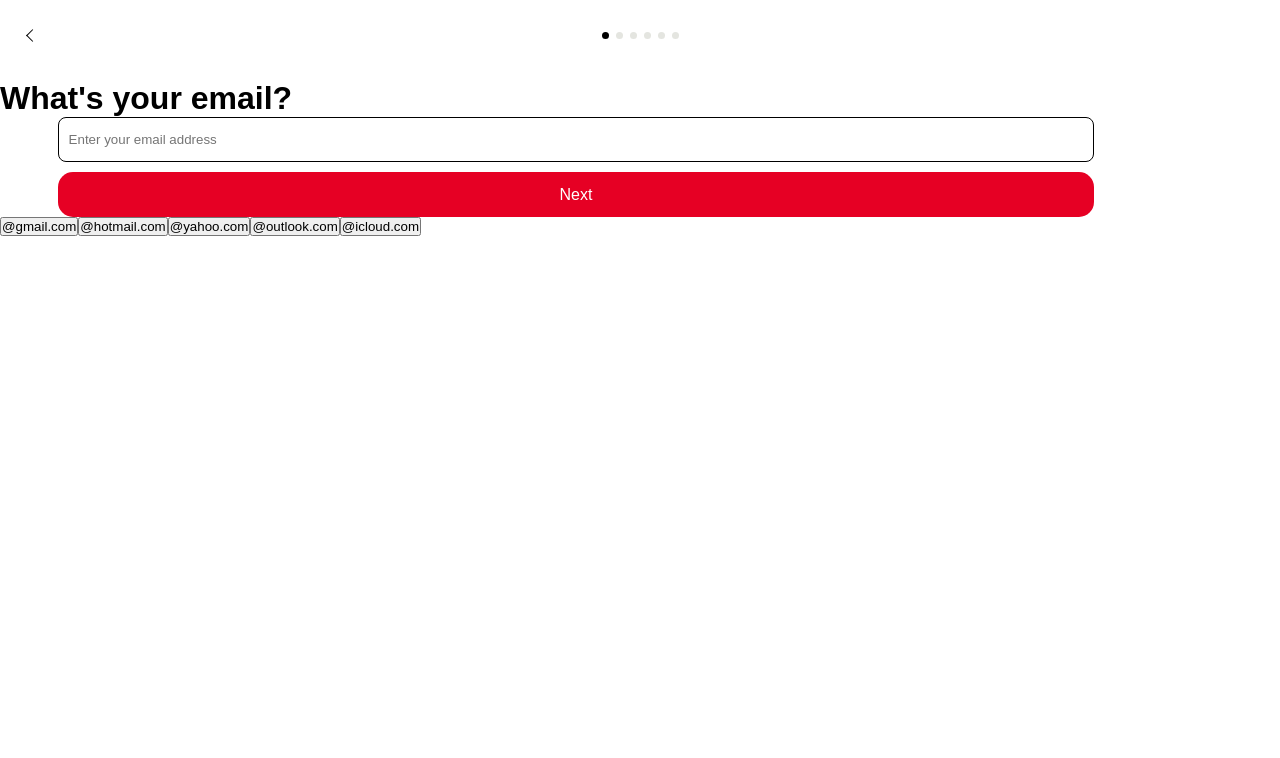
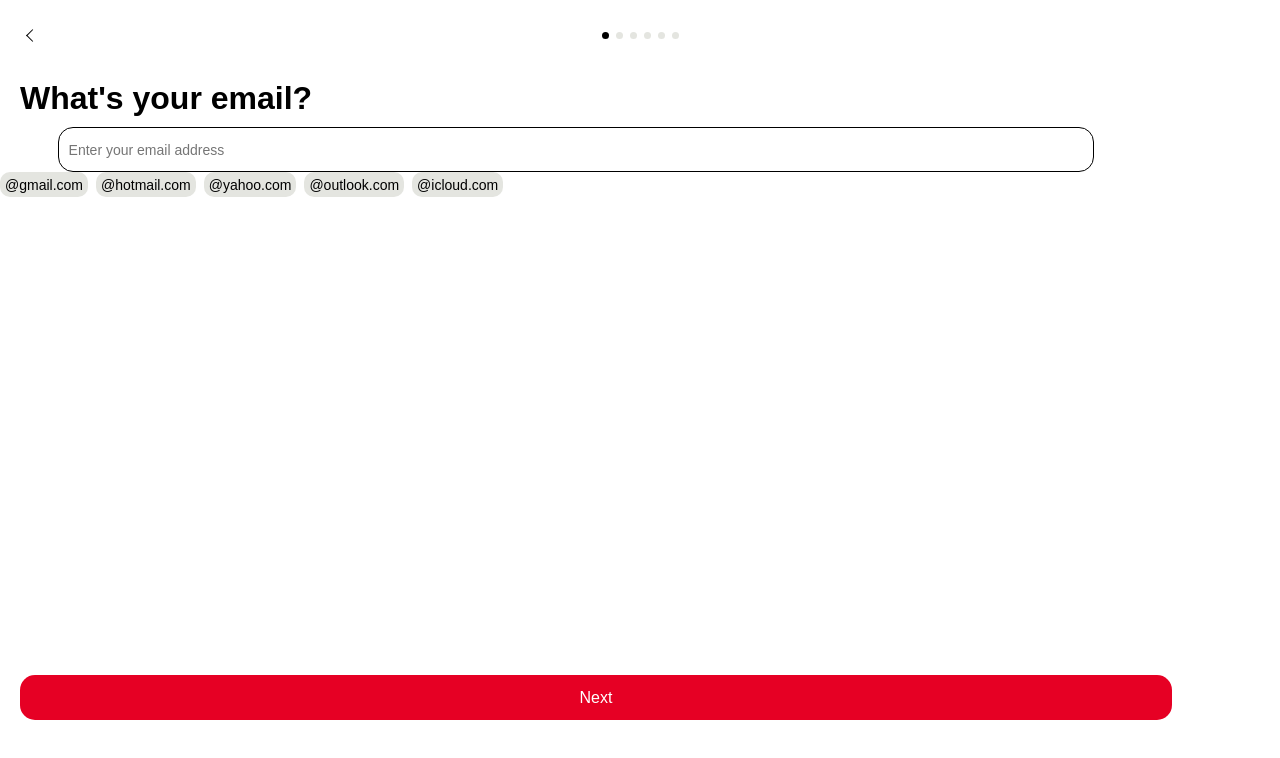
Before and after one commit to sho6-bit/pinterest-clone, a React (Vite) app: page / in a window 1280 px wide. Both pictures are taken after a click on the button "Sign Up". Shown: the top 758 px of the page. Built offline with nearby package versions, Linux system fonts and the light colour scheme.

Commit message:
Style: update signup.css styles

```diff
--- a/src/components/Signup/signup.css
+++ b/src/components/Signup/signup.css
@@ -29,9 +29,11 @@
 }
 
 .next-button {
+    position: absolute;
+    left: 20px;
+    bottom:10%;
     color: white;
     background-color: #E60024;
-    align-self: center;
     font-size: 16px;
     font-weight: 500;
     width: 90%;
@@ -66,12 +68,38 @@
     width: 90%;
 }
 
+.signup-form > h1 {
+    margin-left: 20px;
+    margin-bottom: 10px;
+}
+
 .signup-form > input {
+    font-size: 14px;
     width: 90%;
     height: 45px;
     padding: 10px;
-    margin-bottom: 10px;
     border: 1px solid #000000;
-    border-radius: 1dvh;
+    border-radius: 15px;
     align-self: center;
 }
+
+.suggestion-container {
+    width: 100%;
+    scrollbar-width: none;
+    display: flex;
+    gap: 8px;
+    overflow-x: auto;
+    overflow-y: hidden;
+    white-space: nowrap;
+}
+
+.btn-suggest {
+    font-size: 14px;
+    color: #000000;
+    background-color:#E4E5E0;
+    border: none;
+    border-radius: 10px;
+    padding: 5px;
+    height: 25px;
+    flex: 0 0 auto;
+}
```
